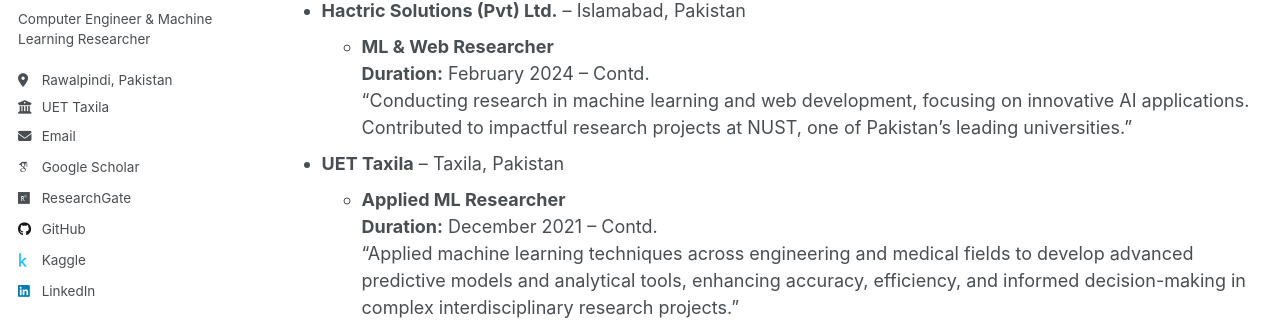
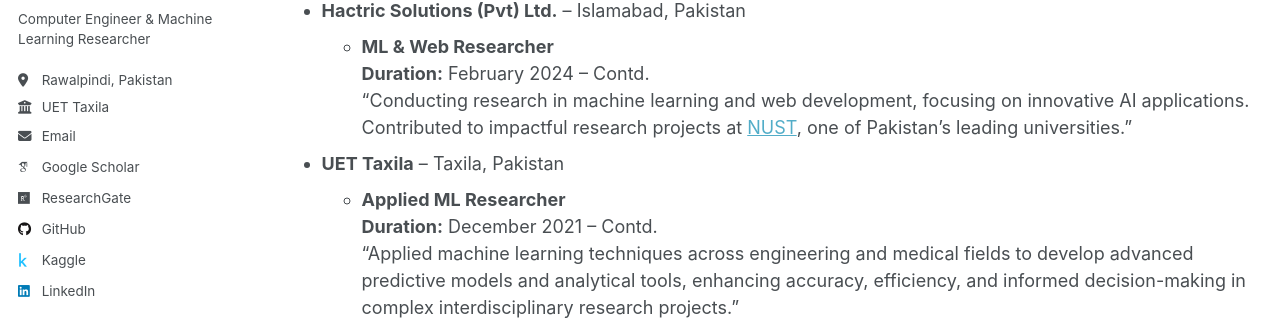
Before and after one commit to MuhammadFaizan99/MuhammadFaizan99.github.io, a Jekyll site: the page built from _pages/experience.md, in a window 1280 px wide and 1173 px high. Shown: the part 328-648 px from the top of the window. Built offline with Jekyll 4.4.1, drawn with Linux system fonts in a browser that asks for light colours; some web fonts are replaced; a script that is not in the unit is left out; part of the change alters nothing that is shown.

```diff
--- a/_pages/experience.md
+++ b/_pages/experience.md
@@ -18,7 +18,7 @@ redirect_from:
 * **Hactric Solutions (Pvt) Ltd.** – Islamabad, Pakistan
   * **ML & Web Researcher**
   **Duration:** February 2024 – Contd.
-    “Conducting research in machine learning and web development, focusing on innovative AI applications. Contributed to impactful research projects at NUST, one of Pakistan’s leading universities.”
+    “Conducting research in machine learning and web development, focusing on innovative AI applications. Contributed to impactful research projects at [NUST]([https://www.uettaxila.edu.pk](https://nust.edu.pk/)), one of Pakistan’s leading universities.”
 
 * **UET Taxila** – Taxila, Pakistan
   * **Applied ML Researcher**
```
